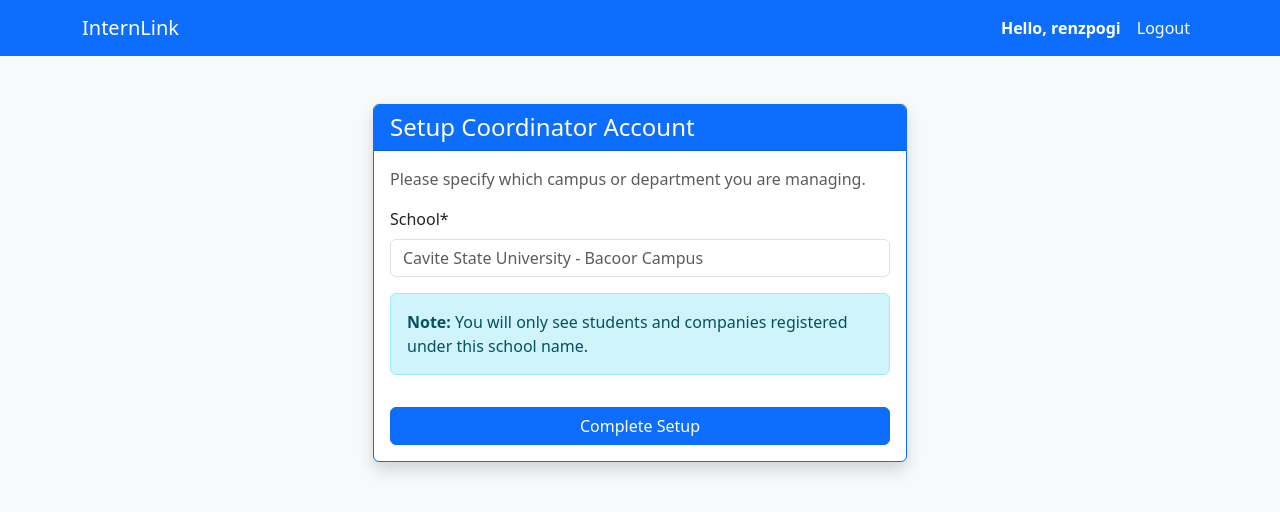
After one commit to renzkirby/InternLink, a Django app: page /coordinator/setup/ in a window 1280 px wide. The commit adds this page. Shown: the top 512 px of the page. Run offline with Django 5.2, Linux system fonts and the light colour scheme; a user stored in the database is signed in; data comes from the database, SQL or seed files in the repository; both versions use the stored data as it was after the commit; some libraries are stand-ins or nearby versions.

Commit message:
Fix issues

```diff
--- a/Final_Project/app/forms.py
+++ b/Final_Project/app/forms.py
@@ -9,10 +9,11 @@ from .models import (
     Internship,
     SupervisorProfile,
     Company,
+    CoordinatorProfile,
 )
 
 
-class StudentRegistrationForm(UserCreationForm):
+class RegistrationForm(UserCreationForm):
     email = forms.EmailField(
         required=True, help_text="Required. Use a valid email address."
     )
@@ -38,14 +39,23 @@ class StudentProfileForm(forms.ModelForm):
 
     class Meta:
         model = StudentProfile
-        fields = ["student_number", "course", "year_level", "contact_number"]
+        fields = ["student_number", "school", "course", "year_level", "contact_number"]
 
         widgets = {
-            "student_number": forms.TextInput(attrs={"placeholder": "e.g. 2023-0001"}),
-            "course": forms.TextInput(
-                attrs={"placeholder": "e.g. BS Information Technology"}
+            "student_number": forms.TextInput(attrs={"class": "form-control"}),
+            "course": forms.TextInput(attrs={"class": "form-control"}),
+            "school": forms.TextInput(
+                attrs={"class": "form-control", "placeholder": "e.g. Main Campus"}
             ),
+            "contact_number": forms.TextInput(attrs={"class": "form-control"}),
         }
+
+
+class CoordinatorProfileForm(forms.ModelForm):
+    class Meta:
+        model = CoordinatorProfile
+        fields = ["school"]
+        widgets = {"school": forms.TextInput(attrs={"class": "form-control"})}
 
 
 class DailyLogForm(forms.ModelForm):
@@ -177,3 +187,67 @@ class InternshipDeploymentForm(forms.ModelForm):
                 "This student already has an active internship."
             )
         return student
+
+
+class CompanyForm(forms.ModelForm):
+    class Meta:
+        model = Company
+        fields = [
+            "name",
+            "address",
+            "contact_person",
+            "contact_number",
+            "contact_email",
+        ]
+
+        wdigets = {
+            "name": forms.TextInput(
+                attrs={
+                    "class": "form-control",
+                    "placeholder": "e.g. TechSolutions Inc.",
+                }
+            ),
+            "address": forms.Textarea(attrs={"class": "form-control", "rows": 2}),
+            "contact_person": forms.TextInput(attrs={"class": "form-control"}),
+            "contact_number": forms.TextInput(attrs={"class": "form-control"}),
+            "contact_mail": forms.EmailInput(attrs={"class": "form-control"}),
+        }
+
+    def clean_name(self):
+        name = self.cleaned_data.get("name")
+        if Company.objects.filter(name__iexact=name).exists():
+            raise forms.ValidationError("This company already exists.")
+        return name
+
+
+class SupervisorProfileForm(forms.ModelForm):
+    company = forms.ModelChoiceField(
+        queryset=Company.objects.all(),
+        empty_label="Select your Company",
+        widget=forms.Select(attrs={"class": "form-select"}),
+    )
+
+    class Meta:
+        model = SupervisorProfile
+        fields = ["company"]
+
+    def __init__(self, *args, **kwargs):
+        super(SupervisorProfileForm, self).__init__(*args, **kwargs)
+        self.fields["company"].label_from_instance = (
+            lambda obj: f"{obj.name} ({obj.school})"
+        )
+
+
+class CoordinatorProfileForm(forms.ModelForm):
+    class Meta:
+        model = CoordinatorProfile
+        fields = ["school"]
+
+        widgets = {
+            "school": forms.TextInput(
+                attrs={
+                    "class": "form-control",
+                    "placeholder": "Cavite State University - Bacoor Campus",
+                }
+            ),
+        }
--- a/Final_Project/app/models.py
+++ b/Final_Project/app/models.py
@@ -29,6 +29,9 @@ class StudentProfile(models.Model):
     course = models.CharField(max_length=100, null=True, blank=True)
     year_level = models.IntegerField(null=True, blank=True)
     contact_number = models.CharField(max_length=20, null=True, blank=True)
+    school = models.CharField(
+        max_length=100, default="Cavite State University - Bacoor Campus"
+    )
 
     def __str__(self):
         return f"{self.user.get_full_name()} - {self.student_number}"
@@ -71,6 +74,9 @@ class Company(models.Model):
     contact_person = models.CharField(max_length=255, blank=True, null=True)
     contact_email = models.EmailField(blank=True, null=True)
     contact_number = models.CharField(max_length=20, blank=True, null=True)
+    school = models.CharField(
+        max_length=100, default="Cavite State University - Bacoor Campus"
+    )
 
     def __str__(self):
         return self.name
--- a/Final_Project/app/signals.py
+++ b/Final_Project/app/signals.py
@@ -12,8 +12,7 @@ def create_user_profile(sender, instance, created, **kwargs):
             print(f"Created StudentProfile for {instance.username}")
 
         elif instance.role == User.Role.COORDINATOR:
-            CoordinatorProfile.objects.create(user=instance)
-            print(f"Created CoordinatorProfile for {instance.username}")
+            pass
 
         elif instance.role == User.Role.SUPERVISOR:
             pass
--- /dev/null
+++ b/Final_Project/app/templates/app/complete_coordinator_profile.html
@@ -0,0 +1,32 @@
+{% extends 'app/base.html' %} {% load crispy_forms_tags %} {% block content %}
+<div class="container mt-5">
+  <div class="row justify-content-center">
+    <div class="col-md-6">
+      <div class="card shadow border-primary">
+        <div class="card-header bg-primary text-white">
+          <h4 class="mb-0">Setup Coordinator Account</h4>
+        </div>
+        <div class="card-body">
+          <p class="text-muted">Please specify which campus or department you are managing.</p>
+
+          <form method="POST">
+            {% csrf_token %} {{ form|crispy }}
+
+            <div class="alert alert-info mt-3">
+              <i class="bi bi-info-circle"></i>
+              <strong>Note:</strong> You will only see students and companies registered under this
+              school name.
+            </div>
+
+            <button
+              type="submit"
+              class="btn btn-primary w-100 mt-3">
+              Complete Setup
+            </button>
+          </form>
+        </div>
+      </div>
+    </div>
+  </div>
+</div>
+{% endblock %}
--- a/Final_Project/app/templates/app/register.html
+++ b/Final_Project/app/templates/app/register.html
@@ -3,13 +3,15 @@
   <div class="col-md-6">
     <div class="card shadow">
       <div class="card-header bg-white">
-        <h4 class="mb-0 text-center">Student Registration</h4>
+        <h4 class="mb-0 text-center">Registration</h4>
       </div>
       <div class="card-body">
         <form method="POST">
           {% csrf_token %} {{ form|crispy }}
 
-          <button type="submit" class="btn btn-primary w-100 mt-3">
+          <button
+            type="submit"
+            class="btn btn-primary w-100 mt-3">
             Sign Up
           </button>
         </form>
--- a/Final_Project/app/urls.py
+++ b/Final_Project/app/urls.py
@@ -42,4 +42,29 @@ urlpatterns = [
         views.coordinator_deploy_intern,
         name="coordinator_deploy_intern",
     ),
+    path(
+        "coordinator/company/add/",
+        views.coordinator_add_company,
+        name="coordinator_add_company",
+    ),
+    path(
+        "supervisor/setup/",
+        views.complete_supervisor_profile,
+        name="complete_supervisor_profile",
+    ),
+    path(
+        "coordinator/setup/",
+        views.complete_coordinator_profile,
+        name="complete_coordinator_profile",
+    ),
+    path(
+        "coordinator/setup/",
+        views.complete_coordinator_profile,
+        name="complete_coordinator_profile",
+    ),
+    path(
+        "ajax/get-supervisors/",
+        views.get_supervisors_for_company,
+        name="get_supervisors",
+    ),
 ]
--- a/Final_Project/app/views.py
+++ b/Final_Project/app/views.py
@@ -5,6 +5,7 @@ from django.contrib.auth.decorators import login_required
 from django.contrib.auth import login, logout
 from django.contrib import messages
 from django.db.models import Sum
+from django.http import JsonResponse
 from .models import *
 from .forms import *
 from .utils import render_to_pdf
@@ -14,14 +15,14 @@ from .utils import render_to_pdf
 
 def register_view(request):
     if request.method == "POST":
-        form = StudentRegistrationForm(request.POST)
+        form = RegistrationForm(request.POST)
 
         if form.is_valid():
             user = form.save()
             login(request, user)
             return redirect("dashboard")
     else:
-        form = StudentRegistrationForm()
+        form = RegistrationForm()
 
     return render(request, "app/register.html", {"form": form})
 
@@ -73,13 +74,24 @@ def dashboard_view(request):
         return render(request, "app/student_dashboard.html", context)
 
     elif user.role == User.Role.COORDINATOR:
-        total_students = StudentProfile.objects.count()
-        ongoing_internships = Internship.objects.filter(status="ongoing").count()
-        total_companies = Company.objects.count()
+        if not hasattr(user, "coordinator_profile"):
+            return redirect("complete_coordinator_profile")
+
+        coordinator_profile = user.coordinator_profile
+
+        current_school = coordinator_profile.school
+
+        total_students = StudentProfile.objects.filter(school=current_school).count()
+
+        ongoing_internships = Internship.objects.filter(
+            status="ongoing", student__school=current_school
+        ).count()
+
+        total_companies = Company.objects.filter(school=current_school).count()
 
         recent_deployments = (
             Internship.objects.select_related("student__user", "company")
-            .all()
+            .filter(student__school=current_school)
             .order_by("-start_date")
         )
 
@@ -88,11 +100,15 @@ def dashboard_view(request):
             "ongoing_internships": ongoing_internships,
             "total_companies": total_companies,
             "deployments": recent_deployments,
+            "current_school": current_school,
         }
 
         return render(request, "app/coordinator_dahsboard.html", context)
 
     elif user.role == User.Role.SUPERVISOR:
+        if not hasattr(user, "supervisor_profile"):
+            return redirect("complete_supervisor_profile")
+
         supervisor_profile = user.supervisor_profile
 
         pending_logs = DailyLog.objects.filter(
@@ -128,6 +144,25 @@ def student_profile_update(request):
         form = StudentProfileForm(instance=profile)
 
     return render(request, "app/student_profile_update.html", {"form": form})
+
+
+@login_required
+def complete_coordinator_profile(request):
+    if hasattr(request.user, "coordinator_profile"):
+        return redirect("dashboard")
+
+    if request.method == "POST":
+        form = CoordinatorProfileForm(request.POST)
+        if form.is_valid():
+            profile = form.save(commit=False)
+            profile.user = request.user
+            profile.save()
+            messages.success(request, "Coordinator profile set up!")
+            return redirect("dashboard")
+    else:
+        form = CoordinatorProfileForm()
+
+    return render(request, "app/complete_coordinator_profile.html", {"form": form})
 
 
 @login_required
@@ -185,6 +220,15 @@ def evaluate_student(request, internship_id):
     if Evaluation.objects.filter(internship=internship).exists():
         messages.warning(
             request, "You have already submitted an evaluation for this student."
+        )
+        return redirect("dashboard")
+
+    supervisor_school = request.user.supervisor_profile.company.school
+    student_school = internship.student.school
+
+    if supervisor_school != student_school:
+        messages.error(
+            request, "Access Denied: This student belongs to a different school."
         )
         return redirect("dashboard")
 
@@ -335,14 +379,25 @@ def coordinator_deploy_intern(request):
     if request.user.role != User.Role.COORDINATOR:
         return redirect("dashboard")
 
+    try:
+        my_school = request.user.coordinator_profile.school
+    except AttributeError:
+        return redirect("complete_coordinator_profile")
+
     if request.method == "POST":
         form = InternshipDeploymentForm(request.POST)
         if form.is_valid():
+            student = form.cleaned_data["student"]
+            if student.school != my_school:
+                messages.error(
+                    request, "You cannot deploy a student from another school."
+                )
+                return redirect("dashboard")
+
             internship = form.save(commit=False)
             internship.status = "ongoing"
 
             estimated_days = int(internship.required_hours / 8) + 20
-
             if internship.start_date:
                 internship.end_date = internship.start_date + timedelta(
                     days=estimated_days
@@ -360,4 +415,97 @@ def coordinator_deploy_intern(request):
     else:
         form = InternshipDeploymentForm()
 
+        busy_student_ids = Internship.objects.filter(status="ongoing").values_list(
+            "student_id", flat=True
+        )
+
+        form.fields["student"].queryset = StudentProfile.objects.filter(
+            school=my_school
+        ).exclude(id__in=busy_student_ids)
+
+        form.fields["company"].queryset = Company.objects.filter(school=my_school)
+
     return render(request, "app/coordinator_deploy_intern.html", {"form": form})
+
+
+@login_required
+def coordinator_add_company(request):
+    if request.user.role != User.Role.COORDINATOR:
+        return redirect("dashboard")
+
+    if request.method == "POST":
+        form = CompanyForm(request.POST)
+        if form.is_valid():
+            company = form.save(commit=False)
+            company.school = request.user.coordinator_profile.school
+            company.save()
+            messages.success(request, f"Successfully added {company.name}!")
+            return redirect("dashboard")
+    else:
+        form = CompanyForm()
+
+    return render(request, "app/coordinator_add_company.html", {"form": form})
+
+
+@login_required
+def complete_supervisor_profile(request):
+    if hasattr(request.user, "supervisor_profile"):
+        return redirect("dashboard")
+
+    if request.method == "POST":
+        form = SupervisorProfileForm(request.POST)
+        if form.is_valid():
+            profile = form.save(commit=False)
+            profile.user = request.user
+            profile.save()
+            messages.success(request, "Profile completed successfully!")
+            return redirect("dashboard")
+    else:
+        form = SupervisorProfileForm()
+
+    return render(request, "app/complete_supervisor_profile.html", {"form": form})
+
+
+@login_required
+def complete_coordinator_profile(request):
+    if hasattr(request.user, "coordinator_profile"):
+        return redirect("dashboard")
+
+    if request.method == "POST":
+        form = CoordinatorProfileForm(request.POST)
+        if form.is_valid():
+            profile = form.save(commit=False)
+            profile.user = request.user
+            profile.save()
+
+            messages.success(request, f"Welcome to {profile.school}!")
+            return redirect("dashboard")
+    else:
+        form = CoordinatorProfileForm()
+
+    return render(request, "app/complete_coordinator_profile.html", {"form": form})
+
+
+@login_required
+def get_supervisors_for_company(request):
+    company_id = request.GET.get("company_id")
+
+    if not company_id:
+        return JsonResponse([], safe=False)
+
+    try:
+        my_school = request.user.coordinator_profile.school
+    except:
+        return JsonResponse([], safe=False)
+
+    supervisors = SupervisorProfile.objects.filter(
+        company_id=company_id, company__school=my_school
+    ).select_related("user")
+
+    data = []
+    for s in supervisors:
+        data.append(
+            {"id": s.id, "name": f"{s.user.get_full_name()} ({s.company.name})"}
+        )
+
+    return JsonResponse(data, safe=False)
```
Also changed, not shown: Final_Project/app/templates/app/complete_supervisor_profile.html (added, +24 -0 lines), Final_Project/app/templates/app/coordinator_add_company.html (added, +31 -0 lines), Final_Project/app/templates/app/coordinator_dahsboard.html (+24 -10 lines), Final_Project/app/templates/app/coordinator_deploy_intern.html (+41 -0 lines), Final_Project/app/migrations/0005_studentprofile_school.py (added), Final_Project/app/migrations/0006_company_school.py (added), Final_Project/db.sqlite3.
